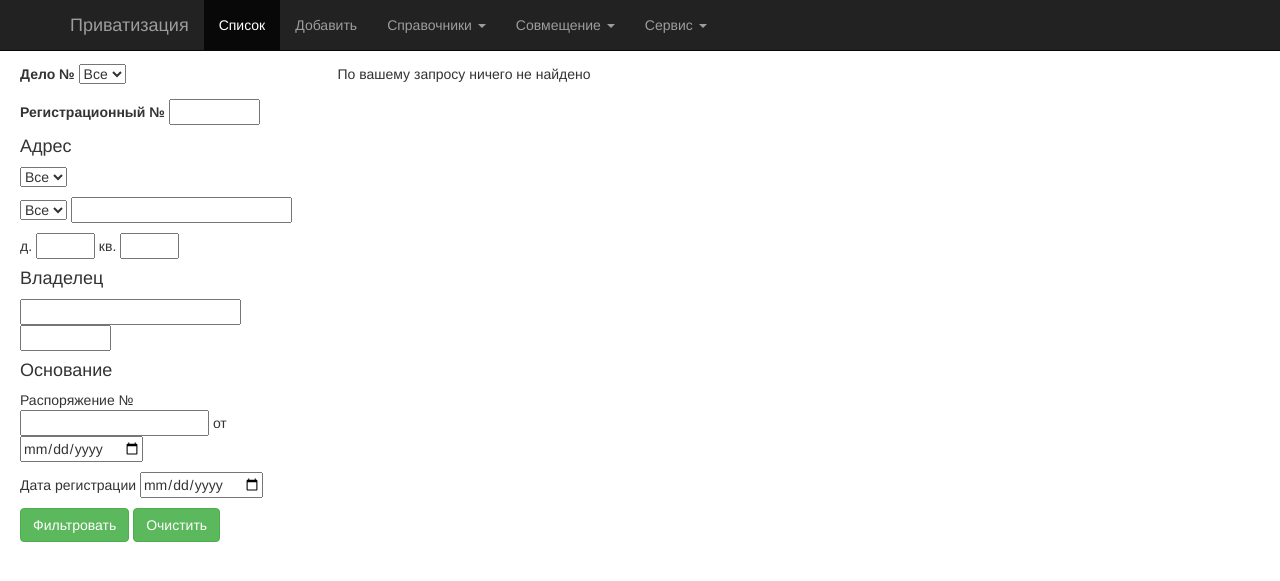
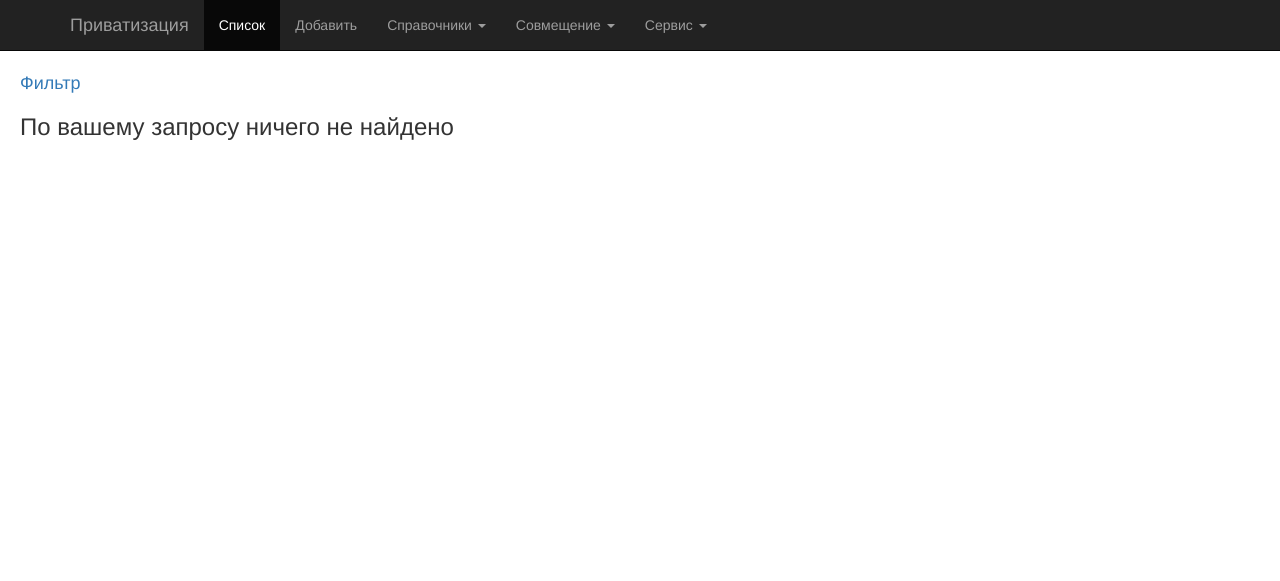
Before and after one commit to garhivelg/privatisation-py, a Flask app: page /record in a window 1280 px wide. Shown: the top 581 px of the page. Run offline with Flask 2, Linux system fonts and the light colour scheme; the visitor is signed in with stand-in values (Sample User, id 1); tables that the repository leaves empty hold one stand-in row (values such as "Sample post"); some libraries are stand-ins or nearby versions.

Commit message:
Hidden filter

```diff
--- a/db/streets.txt
+++ b/db/streets.txt
@@ -9,3 +9,4 @@
 уч.
 мкр.
 пос.
+туп.
--- a/src/models/__init__.py
+++ b/src/models/__init__.py
@@ -15,7 +15,7 @@ def add_filters(query, fields, no_street=False):
         if isinstance(v, str):
             if not v:
                 continue
-        print(k, type(v), "\"%s\"" % v)
+        # print(k, type(v), "\"%s\"" % v)
         query = query.filter(getattr(Record, k).like(v))
     # if session.get("no_street", False):
     if no_street:
--- a/src/templates/index.html
+++ b/src/templates/index.html
@@ -60,12 +60,7 @@
 {% endwith %}
 
   <div class="row">
-    <div class="col-md-3">
-      {% if g.order %}
-      <div>
-        <strong>Сортировка:</strong> {{g.order}}
-      </div>
-      {% endif %}
+    <div id="filter" class="col-md-3" style="display: none;">
       {% if search %}
 <form method="post" action="{{ url_for('list_records') }}">
 {{ search.csrf_token }}
@@ -98,11 +93,19 @@
       {% endif %}
     </div>
     <div class="col-md-9">
+      <h4 class="filter"><a href="#" id="filterClick">Фильтр</a></h4>
 {% block content %}{% endblock %}
     </div>
   </div>
   <script src="{{ url_for("static", filename="js/jquery-1.12.4.min.js") }}"></script>
   <script src="{{ url_for("static", filename="bootstrap/js/bootstrap.min.js") }}"></script>
+  <script type=text/javascript>
+  $(function() {
+    $('#filterClick').bind('click', function() {
+      $('#filter').toggle();
+    });
+  });
+  </script>
 {% block script %}{% endblock %}
 </body>
 </html>
--- a/src/templates/record_list.html
+++ b/src/templates/record_list.html
@@ -1,7 +1,14 @@
 {% extends "index.html" %}
 {% block content %}
+{% if g.order %}
+{% endif %}
 {% if count %}
-Найдено {{ count }} записей
+<div>
+  <strong>Сортировка:</strong> {{g.order}}
+</div>
+<div>
+  <strong>Найдено:</strong> {{ count }} записей
+</div>
 <table class="records">
   <thead>
     <tr>
@@ -44,6 +51,6 @@
 {%- endfor %}
 {% if records.has_next %}<a href="{{ url_for('list_records') }}?page={{ records.next_num }}"><span class="glyphicon glyphicon-menu-right"></span></a>{% else %}<span class="glyphicon glyphicon-menu-right"></span>{% endif %}
 {% else %}
-<div>По вашему запросу ничего не найдено</div>
+<h3>По вашему запросу ничего не найдено</h3>
 {% endif %}
 {% endblock %}
```
